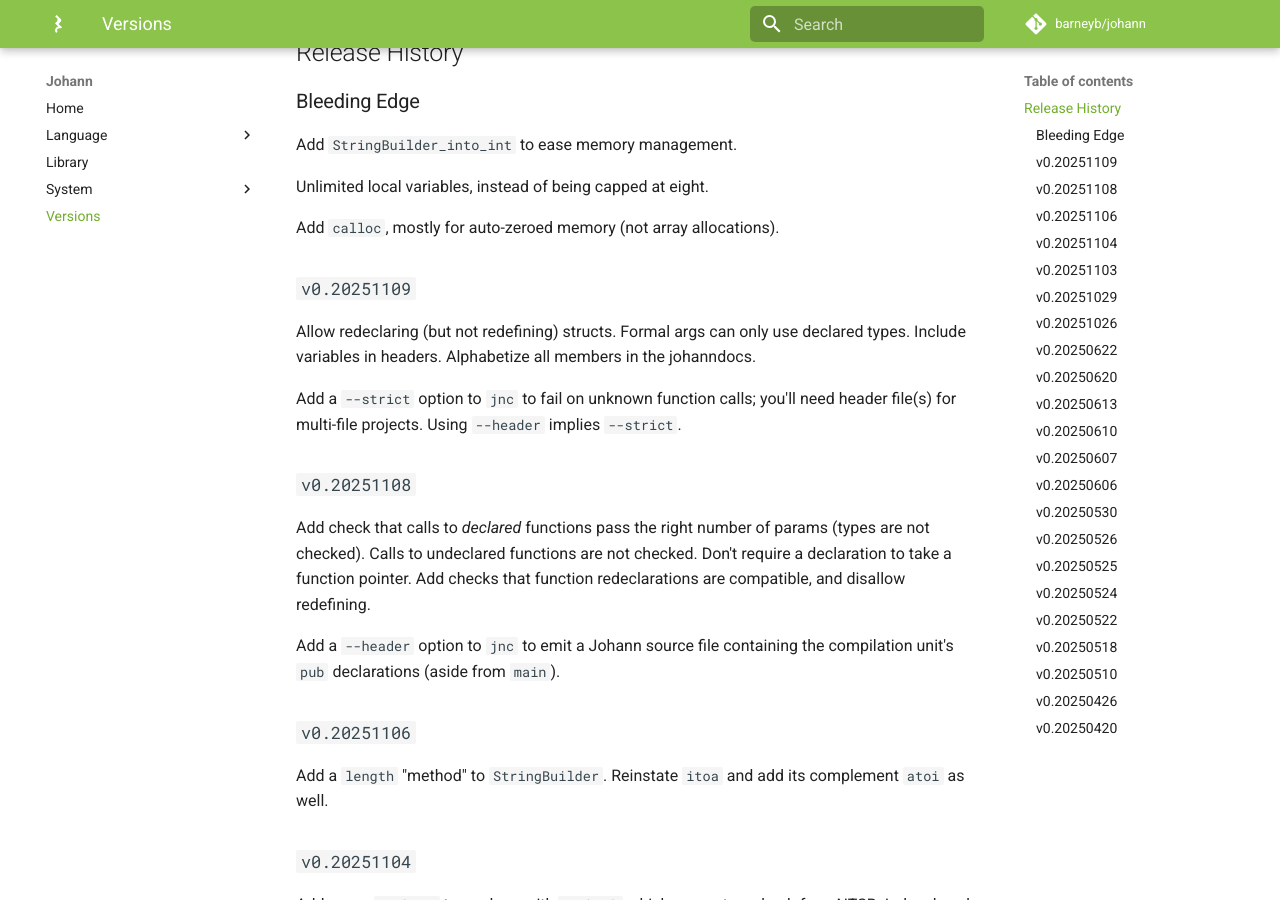
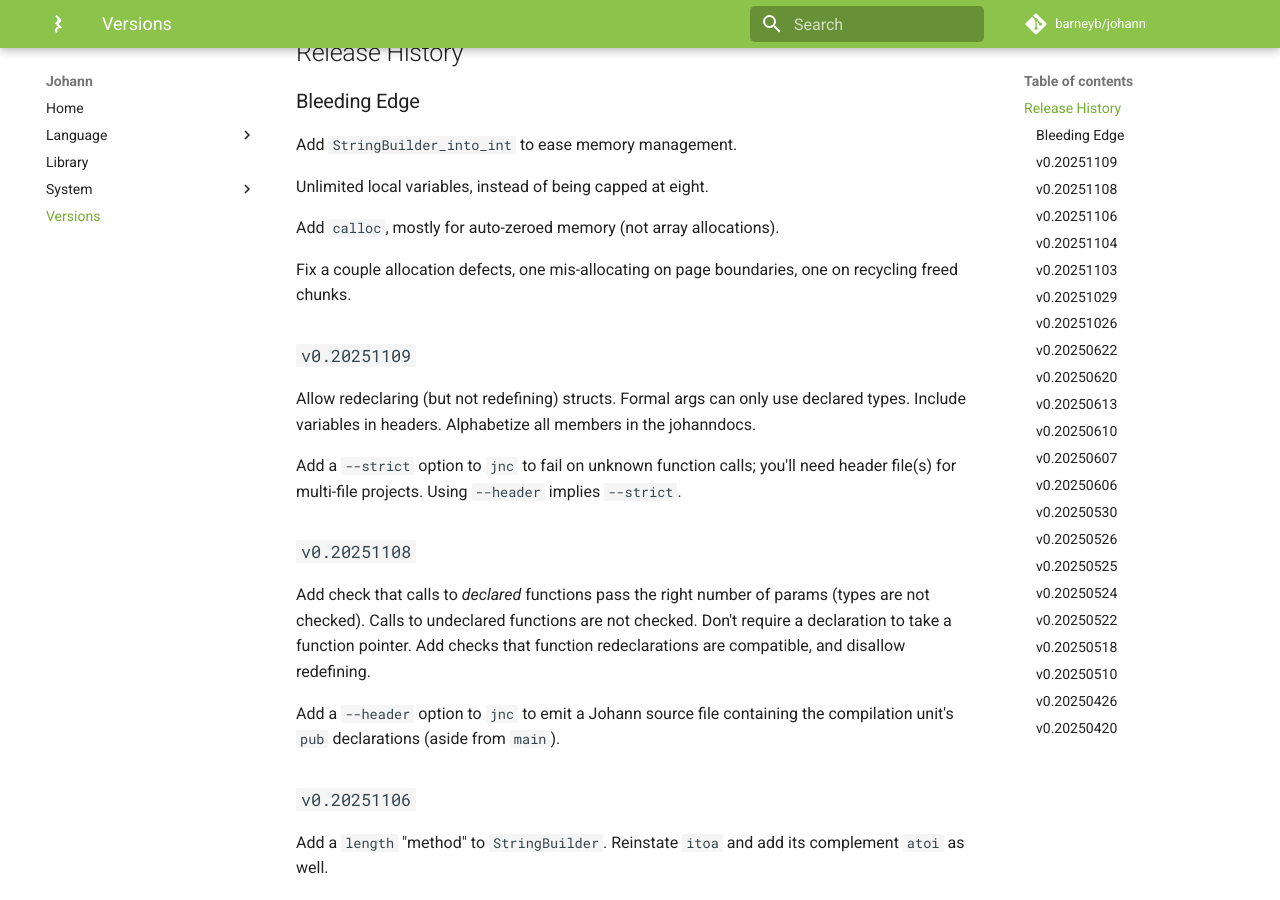
Before and after one commit to barneyb/johann, an MkDocs documentation site: the page built from documentation/docs/versions/index.md, in a window 1280 px wide and 900 px high, scrolled down 455 px. Built offline with MkDocs 1.6.1 and Material for MkDocs 9.7.7, drawn with Linux system fonts in a browser that asks for light colours; comment, search, counter and statistics services are not loaded.

Commit message:
when recycling, walk forward through the free list

```diff
--- a/documentation/docs/versions/index.md
+++ b/documentation/docs/versions/index.md
@@ -16,6 +16,8 @@
 Unlimited local variables, instead of being capped at eight.
 
 Add `calloc`, mostly for auto-zeroed memory (not array allocations).
+
+Fix a couple allocation defects, one mis-allocating on page boundaries, one on recycling freed chunks.
 
 ### `v0.20251109`
 
```
Also changed, not shown: 6 other files.
